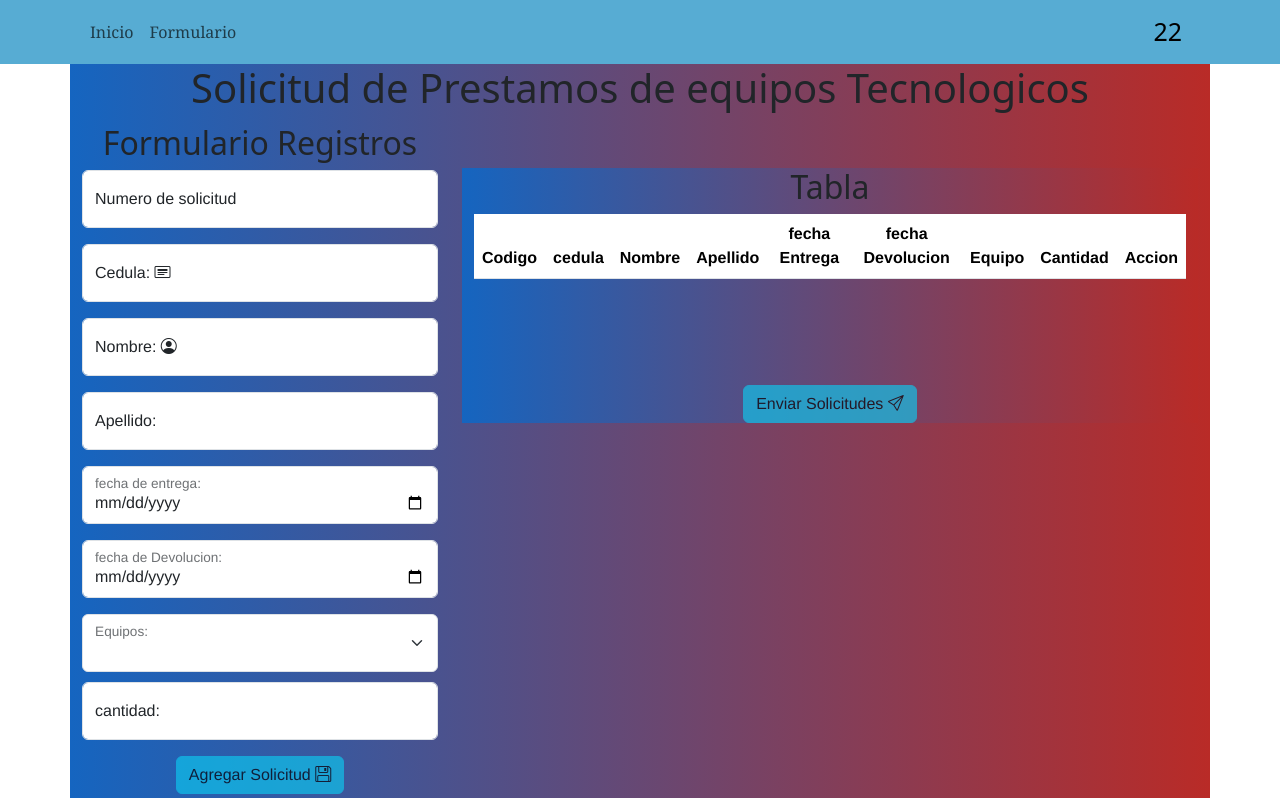
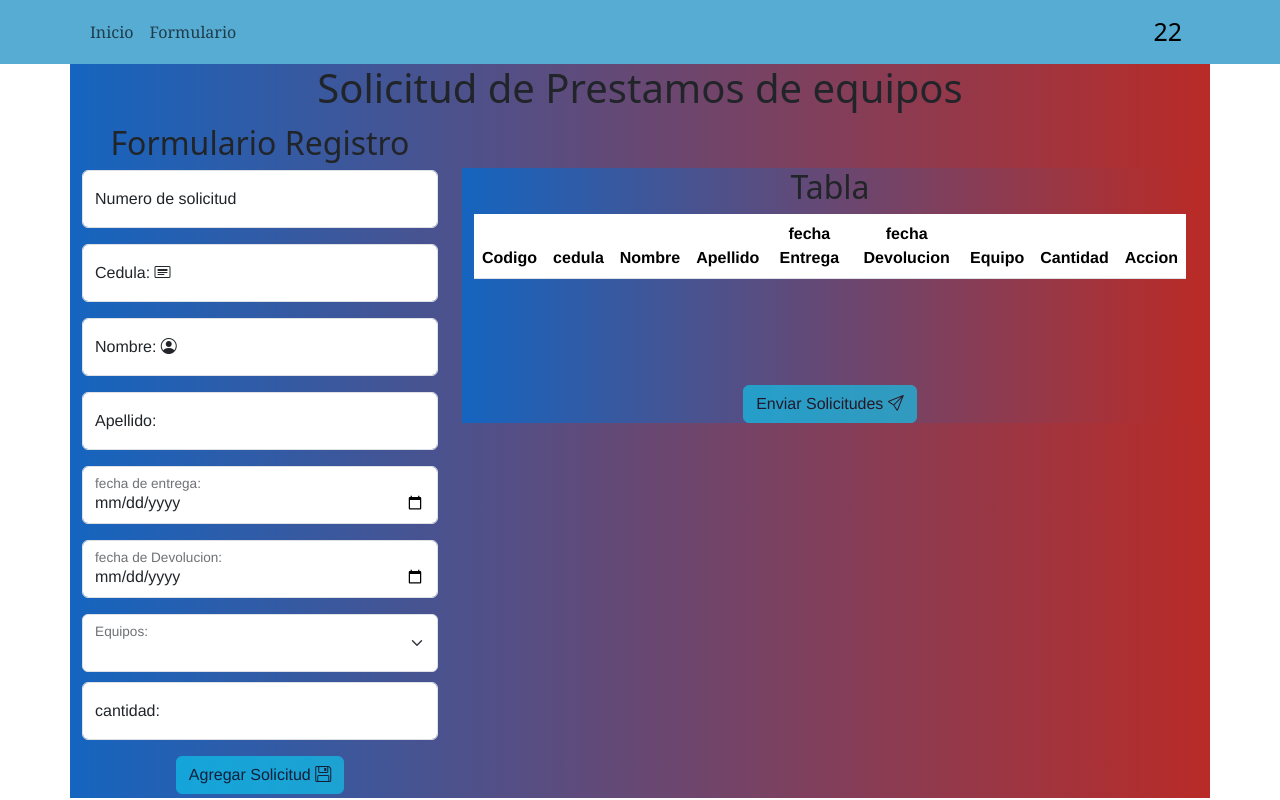
Before and after one commit to josue-2023/ProyectoJenkins, an Angular app: page /formulario in a window 1280 px wide. Built offline with nearby package versions, Linux system fonts and the light colour scheme.

Commit message:
actualizacion de encabezados#6

```diff
--- a/src/app/components/solicitud/solicitud.component.html
+++ b/src/app/components/solicitud/solicitud.component.html
@@ -1,13 +1,13 @@
 <div class="container text-center">
 
     <div>
-        <h1>Solicitud de Prestamos de equipos Tecnologicos</h1>
+        <h1>Solicitud de Prestamos de equipos</h1>
     </div>
 
     <div class="row">
         <div class="col-4 py-1">
                 <div>
-                <h2>Formulario Registros</h2>
+                <h2>Formulario Registro</h2>
                 </div>
             <form [formGroup]="form" (ngSubmit)="agregarPersona()">
 
```
